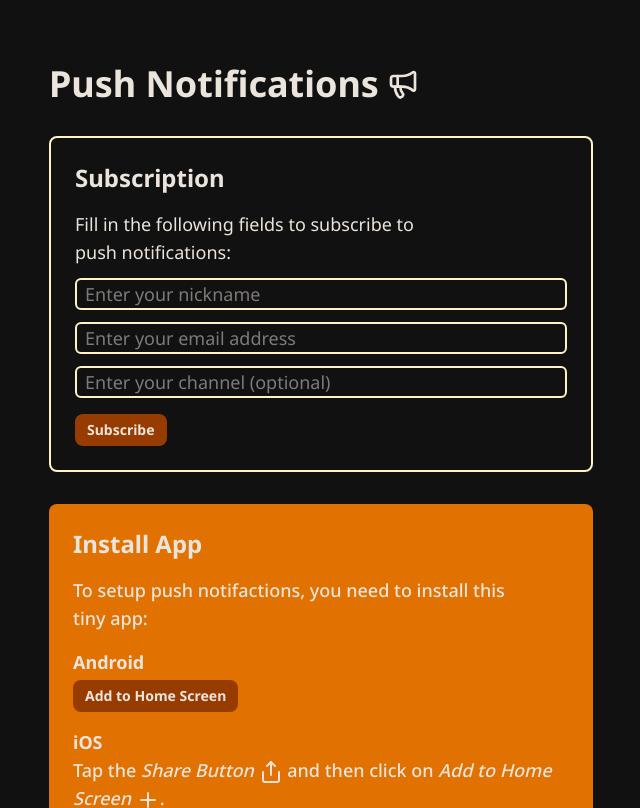
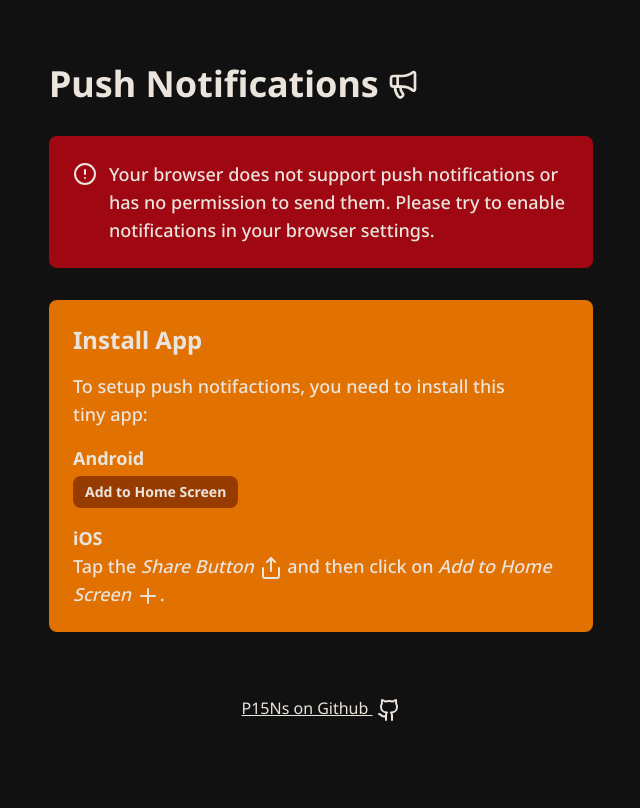
Before and after one commit to schwamic/digimunea, a Next.js app: page /apps/notifications in a window 1280 px wide. Shown: the top 808 px of the page, without its empty margins (319-959 px from the left). Built offline with nearby package versions, Linux system fonts and the light colour scheme; no server answers; the database is empty; sample sign-in values are in the browser's storage; a web font is replaced by a local one.

Commit message:
feat(notifications): update

```diff
--- a/src/app/api/notifications/route.ts
+++ b/src/app/api/notifications/route.ts
@@ -11,7 +11,7 @@ export async function PUT(request: NextRequest) {
         const response = await service.upsertUser(data);
         return NextResponse.json(response, { status: 200 });
     } catch (error) {
-        return NextResponse.json({ error: 'Failed to create or update user' }, { status: 500 });
+        return NextResponse.json({ error: `Failed to create or update user: ${error}` }, { status: 400 });
     }
 }
 
@@ -30,11 +30,10 @@ export async function POST(request: NextRequest) {
                 const response = await service.sendNotification(message);
                 return NextResponse.json(response, { status: 200 });
             } catch (error) {
-                console.error('Error in sending message:', error);
-                return NextResponse.json({ error: 'Invalid message data' }, { status: 400 });
+                return NextResponse.json({ error: `Failed to send message: ${error}` }, { status: 400 });
             }
         default:
-            return NextResponse.json({ error: 'Invalid action' }, { status: 400 });
+            return NextResponse.json({ error: `Failed to perform action "${action}"` }, { status: 500 });
     }
 }
 
--- a/src/app/apps/notifications/page.tsx
+++ b/src/app/apps/notifications/page.tsx
@@ -20,44 +20,67 @@ function urlBase64ToUint8Array(base64String: string) {
 
 function PushNotificationManager() {
     const { useUser, createUser, removeUser, sendMessage } = useApi();
-    const [userId, setUserId] = useState<string | null>(() => {
-        if (typeof window !== 'undefined') {
-            const storedUserId = localStorage.getItem('userId');
-            return storedUserId ? storedUserId : null;
-        }
-        return null;
-    });
+    const [userId, setUserId] = useState<string | null>(null);
     const { data: user, isLoading, error } = useUser(userId);
     const [isSupported, setIsSupported] = useState(false);
+    const [isGranted, setIsGranted] = useState<NotificationPermission>('default');
     const [message, setMessage] = useState('');
     const [nickname, setNickname] = useState('');
     const [email, setEmail] = useState('');
     const [channel, setChannel] = useState('');
 
     useEffect(() => {
-        if ('serviceWorker' in navigator && 'PushManager' in window) {
-            setIsSupported(true);
+        const isSupported = 'serviceWorker' in navigator && 'PushManager' in window;
+        setIsSupported(isSupported);
+        const permission = Notification.permission;
+        setIsGranted(permission);
+        console.log('Notification permission:', permission);
+        console.log('Push Notification supported:', isSupported);
+        if (typeof window !== 'undefined') {
+            const userId = localStorage.getItem('userId');
+            setUserId(userId);
         }
     }, []);
 
-    async function subscribe() {
+    async function initPushNotifications() {
+        if (isGranted === 'default') {
+            const permission = await Notification.requestPermission();
+            setIsGranted(permission);
+        }
+        if (isGranted !== 'granted' || !isSupported) {
+            console.log('Push notifications not granted or supported.');
+            return;
+        }
         const registration = await navigator.serviceWorker.register('/sw.js', {
             scope: '/',
             updateViaCache: 'none',
         });
+        console.log('SW ready:', registration.active);
         const subscription = await registration.pushManager.subscribe({
             userVisibleOnly: true,
             applicationServerKey: urlBase64ToUint8Array(process.env.NEXT_PUBLIC_VAPID_PUBLIC_KEY!),
         });
         const serializedSub = JSON.parse(JSON.stringify(subscription));
-        const user = await createUser.mutateAsync({
+        console.log('Push Subscription:', serializedSub);
+        return serializedSub;
+    }
+
+    async function subscribe() {
+        const serializedSub = await initPushNotifications();
+        if (!serializedSub) return;
+        const userData = {
             nickname,
             email,
             subscription: serializedSub,
             channels: [channel],
-        });
-        setUserId(user.id);
-        localStorage.setItem('userId', user.id);
+        };
+        console.log('Creating user with data:', userData);
+        const response = await createUser.mutateAsync(userData);
+        if (response.success) {
+            const createdUser = response.user;
+            setUserId(createdUser.id);
+            localStorage.setItem('userId', createdUser.id);
+        }
     }
 
     async function unsubscribe() {
@@ -88,10 +111,13 @@ function PushNotificationManager() {
                 <h1 className="text-4xl font-bold mr-2">Push Notifications</h1>
                 <Megaphone size={32} />
             </div>
-            {!isSupported ? (
+            {!isSupported || isGranted === 'denied' ? (
                 <div className="bg-red-800 font-medium rounded-lg p-6 flex items-start">
                     <CircleAlert className="mr-3 shrink-0 mt-0.5" />
-                    <p>Your browser does not support push notifications.</p>
+                    <p>
+                        Your browser does not support push notifications or has no permission to send them. Please try
+                        to enable notifications in your browser settings.
+                    </p>
                 </div>
             ) : (
                 <div className="border-2 border-amber-100 p-6 rounded-lg">
@@ -101,7 +127,7 @@ function PushNotificationManager() {
                             <div className="mb-6">
                                 <p>You are subscribed to push notifications.</p>
                                 <div className="flex flex-wrap break-all bg-amber-100 rounded-lg p-3 mt-2 text-black">
-                                    Example code for a request...
+                                    {user.nickname} | {user.email}
                                 </div>
                             </div>
                             <div className="mb-6">
```
